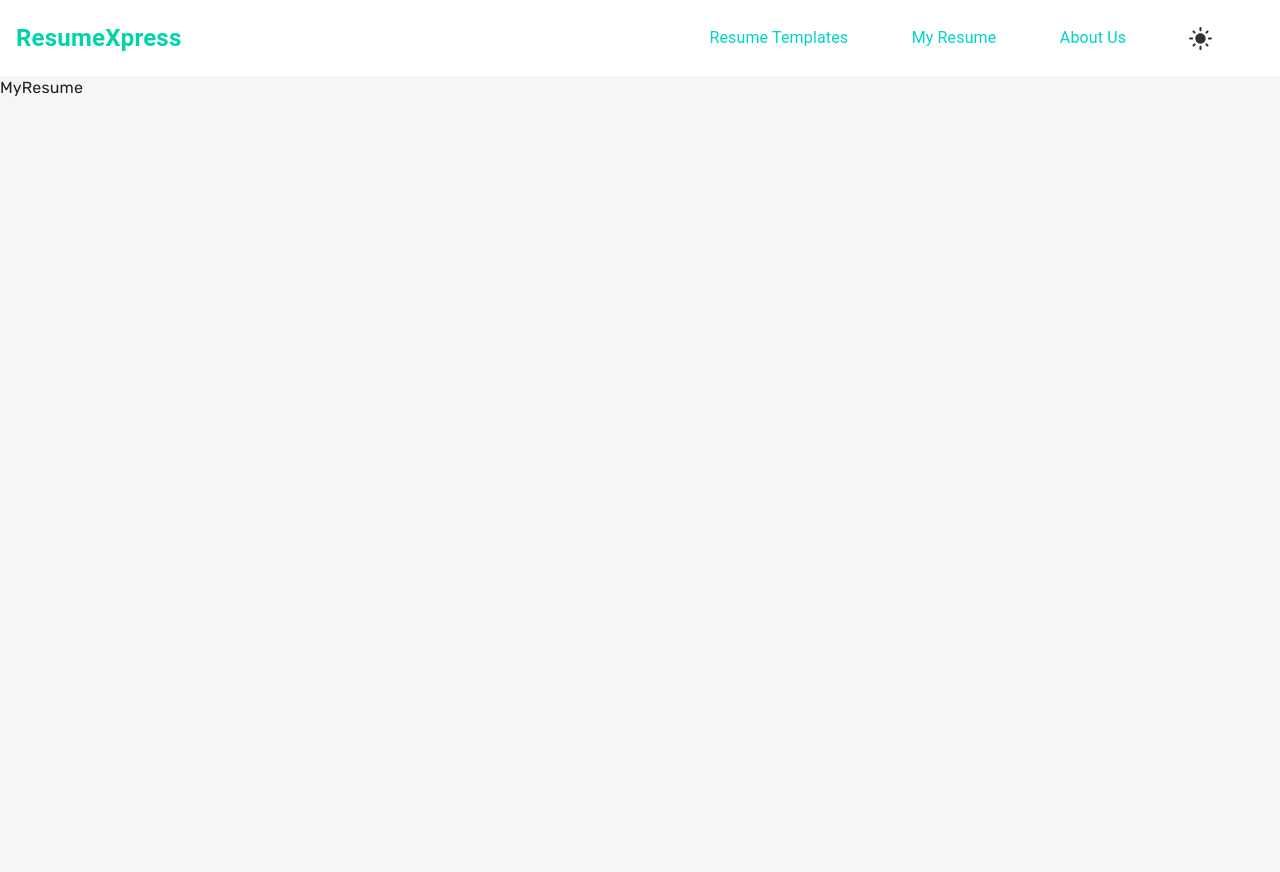
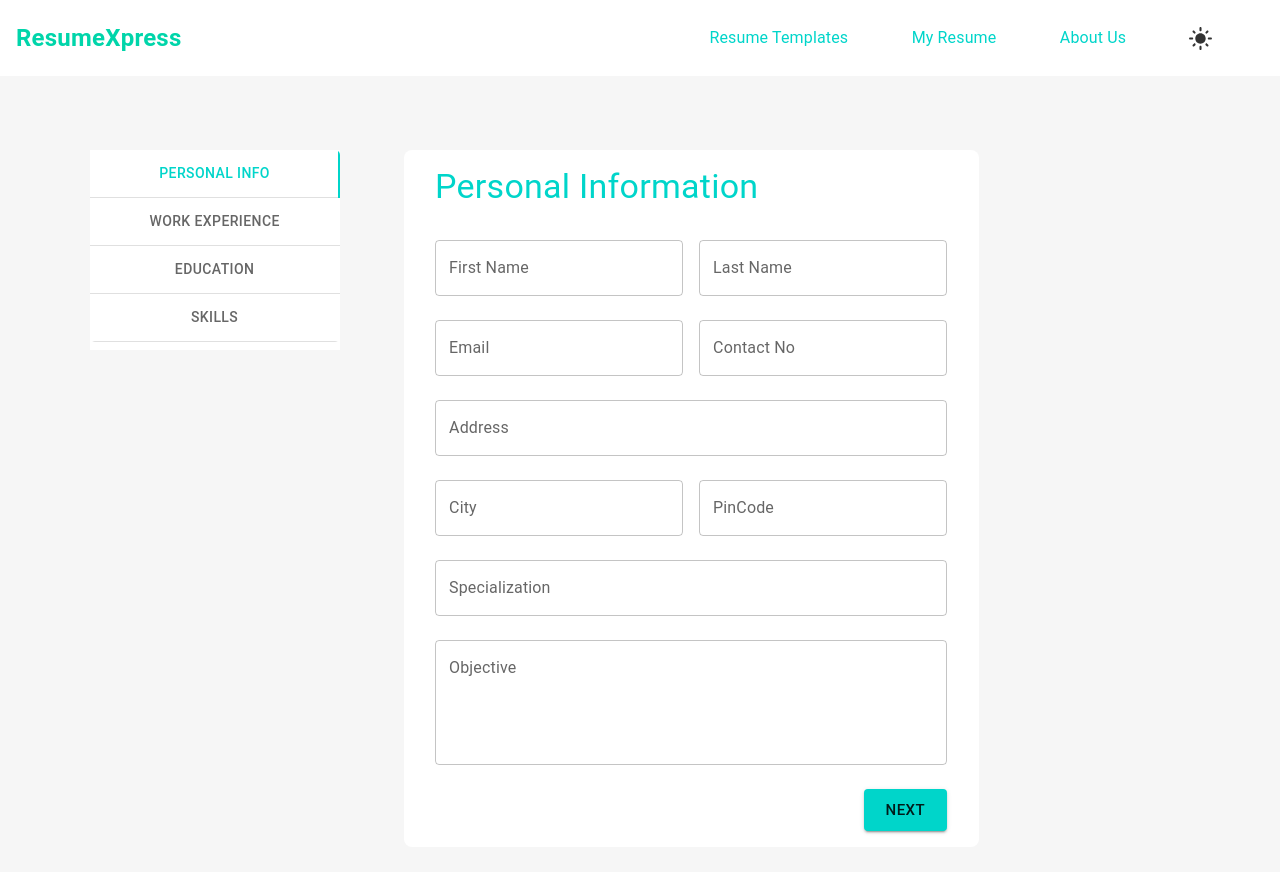
Before and after one commit to Nitinpr1/ResumeXpress, a React (Create React App) app: page /myResume in a window 1280 px wide. Shown: the top 872 px of the page. Before the commit the page ends 800 px from the top, so only its background shows below. Built offline with nearby package versions, Linux system fonts and the light colour scheme.

Commit message:
implemented forms

```diff
--- a/package.json
+++ b/package.json
@@ -13,6 +13,7 @@
     "@testing-library/user-event": "^13.5.0",
     "react": "^18.2.0",
     "react-dom": "^18.2.0",
+    "react-hook-form": "^7.50.1",
     "react-redux": "^9.1.0",
     "react-router-dom": "^6.22.0",
     "react-scripts": "5.0.1",
--- /dev/null
+++ b/src/components/Tabbar.jsx
@@ -0,0 +1,83 @@
+import React, { useState } from "react";
+import { Tabs, Tab, Box, useTheme, useMediaQuery } from "@mui/material";
+import PersonalDetails from "../forms/PersonalDetails";
+
+const VerticalTabs = () => {
+  const [activeTab, setActiveTab] = useState(0);
+  const theme = useTheme();
+  const lightGray = theme.palette.neutral.light;
+  const dark = theme.palette.primary.dark;
+  const light = theme.palette.primary.light;
+
+  const isMobileScreen = useMediaQuery("(max-width:600px)");
+
+  const handleTabChange = (event, newValue) => {
+    setActiveTab(newValue);
+  };
+
+  return (
+    <Box
+      display="flex"
+      flexDirection={isMobileScreen ? "column" : "row"}
+      justifyContent="space-between"
+      gap={isMobileScreen ? "1rem" : "4rem"}
+    >
+      <Box
+        width={isMobileScreen ? "100%" : "20%"}
+        minWidth="250px"
+        maxHeight="200px"
+        backgroundColor={theme.palette.background.alt}
+      >
+        <Tabs
+          width="100%"
+          orientation={isMobileScreen ? "horizontal" : "vertical"}
+          variant="scrollable"
+          value={activeTab}
+          onChange={handleTabChange}
+          sx={{
+            borderRadius: "5px",
+          }}
+        >
+          <Tab
+            sx={{
+              borderBottom: `1px solid ${lightGray}`,
+            }}
+            label="Personal Info"
+          />
+          <Tab
+            sx={{
+              borderBottom: `1px solid ${lightGray}`,
+            }}
+            label="Work Experience"
+          />
+          <Tab
+            sx={{
+              borderBottom: `1px solid ${lightGray}`,
+            }}
+            label="Education"
+          />
+          <Tab
+            sx={{
+              borderBottom: `1px solid ${lightGray}`,
+            }}
+            label="Skills"
+          />
+        </Tabs>
+      </Box>
+
+      <Box width="100%">
+        {/* Render content based on the active tab */}
+        {activeTab === 0 && (
+          <div>
+            <PersonalDetails />
+          </div>
+        )}
+        {activeTab === 1 && <div>Work Experience content goes here</div>}
+        {activeTab === 2 && <div>Education content goes here</div>}
+        {activeTab === 3 && <div>Skills content goes here</div>}
+      </Box>
+    </Box>
+  );
+};
+
+export default VerticalTabs;
--- /dev/null
+++ b/src/forms/PersonalDetails.jsx
@@ -0,0 +1,127 @@
+import { useForm, Controller } from "react-hook-form";
+import TextField from "@mui/material/TextField";
+
+import {
+  Box,
+  Typography,
+  useTheme,
+  Button,
+  useMediaQuery,
+} from "@mui/material";
+
+const PersonalDetails = () => {
+  const theme = useTheme();
+  const main = theme.palette.primary.main;
+  const dark = theme.palette.primary.dark;
+  const light = theme.palette.primary.light;
+
+  const isMobileScreen = useMediaQuery("(max-width:800px)");
+
+  const { register, handleSubmit, control } = useForm();
+
+  const onSubmit = (data) => {
+    console.log(data); // Handle form submission here
+  };
+
+  return (
+    <Box
+      width="100%"
+      maxWidth="fit-content"
+      p="1rem 4%"
+      backgroundColor={theme.palette.background.alt}
+      borderRadius="8px"
+    >
+      <Typography variant="h4" mb="1rem" color={main}>
+        Personal Information
+      </Typography>
+      <form onSubmit={handleSubmit(onSubmit)}>
+        <Box
+          display="flex"
+          flexWrap="wrap"
+          justifyContent="space-between"
+          gap="1rem"
+        >
+          <TextField
+            label="First Name"
+            {...register("firstName")}
+            margin="normal"
+            fullWidth={isMobileScreen ? true : false}
+          />
+          <TextField
+            label="Last Name"
+            {...register("lastName")}
+            margin="normal"
+            fullWidth={isMobileScreen ? true : false}
+          />
+        </Box>
+        <Box
+          display="flex"
+          flexWrap="wrap"
+          justifyContent="space-between"
+          gap="1rem"
+        >
+          <TextField
+            label="Email"
+            {...register("email")}
+            margin="normal"
+            fullWidth={isMobileScreen ? true : false}
+          />
+          <TextField
+            label="Contact No"
+            {...register("contact")}
+            margin="normal"
+            fullWidth={isMobileScreen ? true : false}
+          />
+        </Box>
+        <TextField
+          fullWidth
+          label="Address"
+          {...register("address")}
+          margin="normal"
+        />
+        <Box
+          display="flex"
+          flexWrap="wrap"
+          justifyContent="space-between"
+          gap="1rem"
+        >
+          <TextField
+            label="City"
+            {...register("city")}
+            margin="normal"
+            fullWidth={isMobileScreen ? true : false}
+          />
+          <TextField
+            label="PinCode"
+            {...register("pinCode")}
+            margin="normal"
+            fullWidth={isMobileScreen ? true : false}
+          />
+        </Box>
+        <TextField
+          label="Specialization"
+          {...register("specialization")}
+          margin="normal"
+          fullWidth
+        />
+        <Box width="100%">
+          <TextField
+            label="Objective"
+            {...register("objective")}
+            multiline
+            margin="normal"
+            fullWidth
+            rows={4}
+          />
+        </Box>
+        <Box display="flex" mt="1rem" gap="1rem" justifyContent="end">
+          <Button size="large" variant="contained" type="submit">
+            Next
+          </Button>
+        </Box>
+      </form>
+    </Box>
+  );
+};
+
+export default PersonalDetails;
--- a/src/scenes/MyResume.jsx
+++ b/src/scenes/MyResume.jsx
@@ -1,5 +1,24 @@
+import { Box, Typography, useMediaQuery } from "@mui/material";
+import Tabbar from "../components/Tabbar";
+
 const MyResume = () => {
-  return <div>MyResume</div>;
+  const isMobileScreen = useMediaQuery("(max-width:600px)");
+  return (
+    <Box
+      p={isMobileScreen ? "1rem 4%" : "4rem 6%"}
+      sx={{
+        width: "100%",
+        maxWidth: "98%",
+        margin: "0 auto",
+        marginTop: "10px",
+        borderRadius: "8px",
+      }}
+    >
+      <Box width="100%">
+        <Tabbar />
+      </Box>
+    </Box>
+  );
 };
 
 export default MyResume;
--- a/src/theme.js
+++ b/src/theme.js
@@ -106,7 +106,7 @@ export const themeSettings = (mode) => {
               main: colorTokens.grey[500],
               mediumMain: colorTokens.grey[400],
               medium: colorTokens.grey[300],
-              light: colorTokens.grey[50],
+              light: colorTokens.grey[100],
             },
             template1: {
               dark: colorTokens.template1[200],
```
Also changed, not shown: 1 other file (tests, documents, lock files or other folders).
